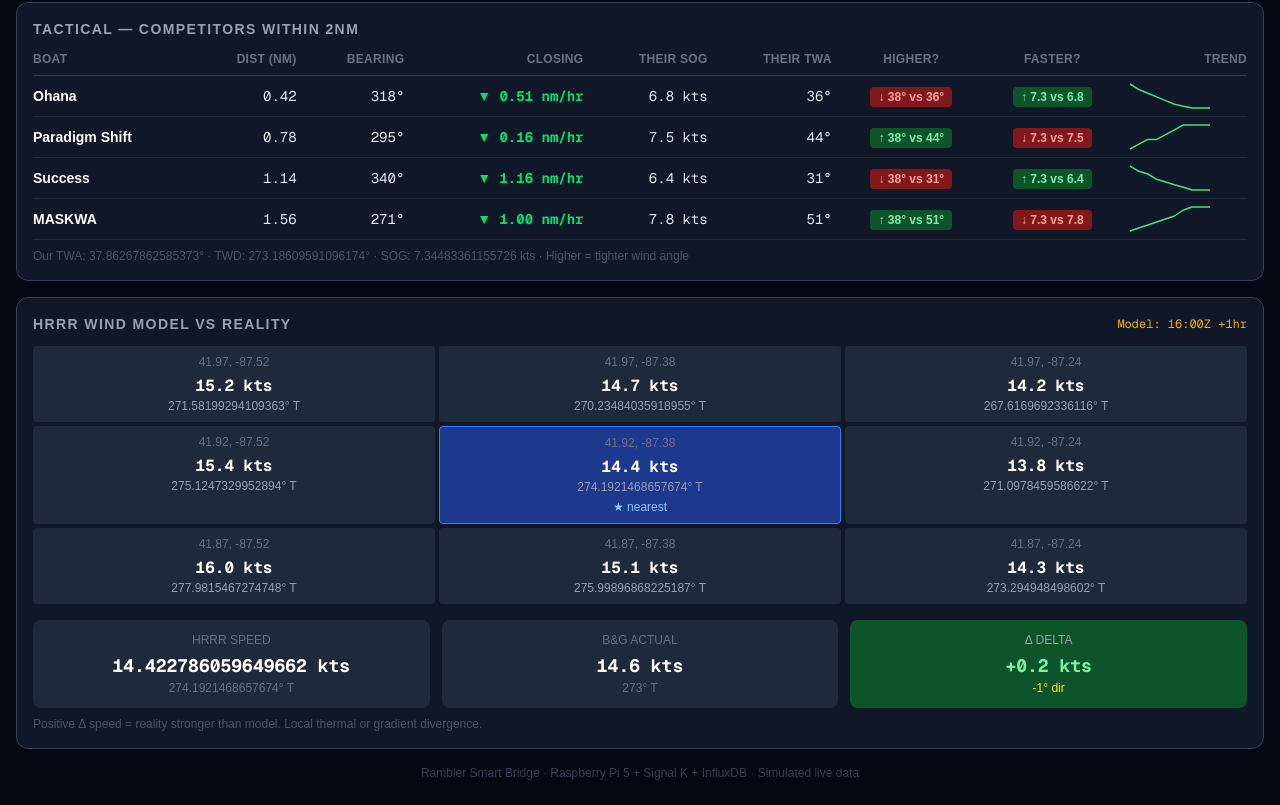
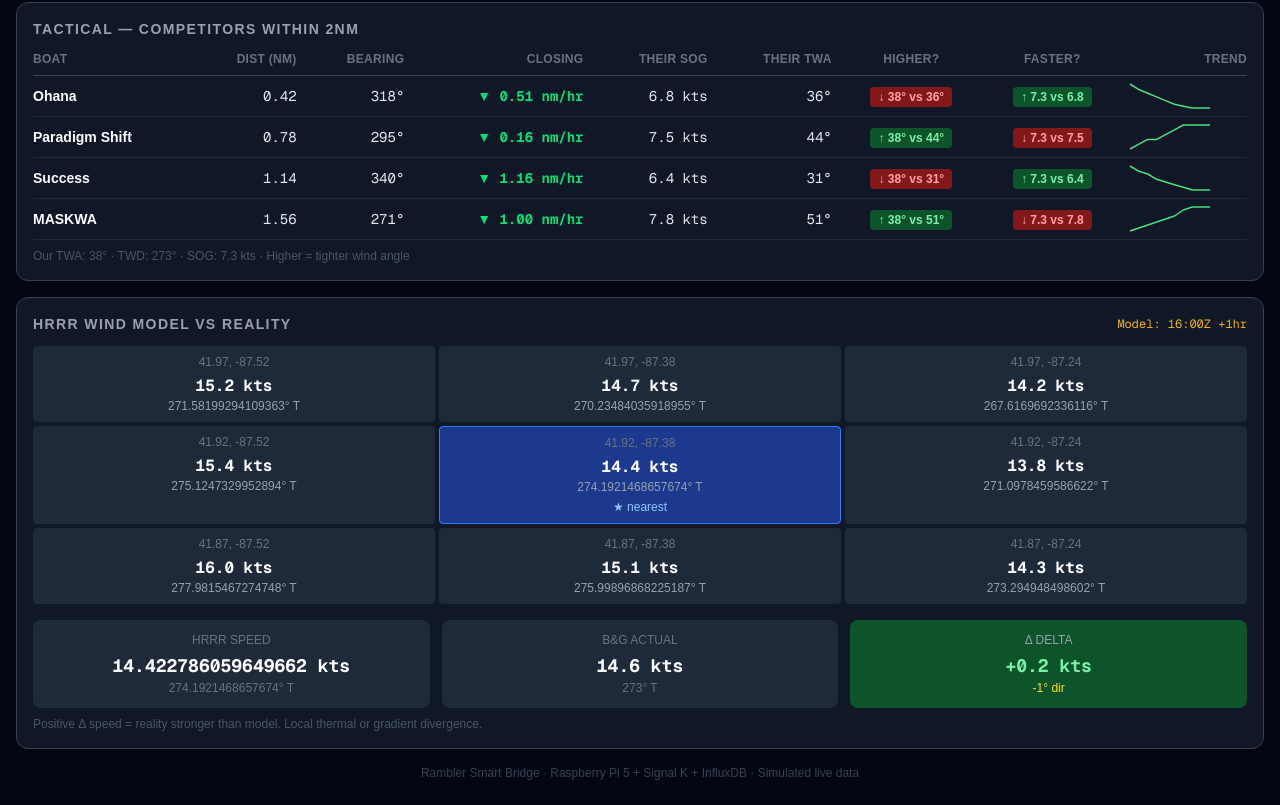
Before and after one commit to guarox/rambler-smart-bridge, a Next.js app in the folder dashboard/: page / in a window 1280 px wide. Shown: the part 821-1626 px from the top of the page. Built offline with nearby package versions, Linux system fonts and the light colour scheme; grey boxes are pictures that could not be loaded.

Commit message:
Fix footer decimal precision in tactical table

```diff
--- a/dashboard/app/components/TacticalTable.tsx
+++ b/dashboard/app/components/TacticalTable.tsx
@@ -62,7 +62,7 @@ export default function TacticalTable({ targets, boat }: { targets: Target[]; bo
         </table>
       </div>
       <p className="text-xs text-gray-600 mt-2">
-        Our TWA: {boat.twa}° · TWD: {boat.twd}° · SOG: {boat.sog} kts · Higher = tighter wind angle
+        Our TWA: {Math.round(boat.twa)}° · TWD: {Math.round(boat.twd)}° · SOG: {boat.sog.toFixed(1)} kts · Higher = tighter wind angle
       </p>
     </div>
   );
```
